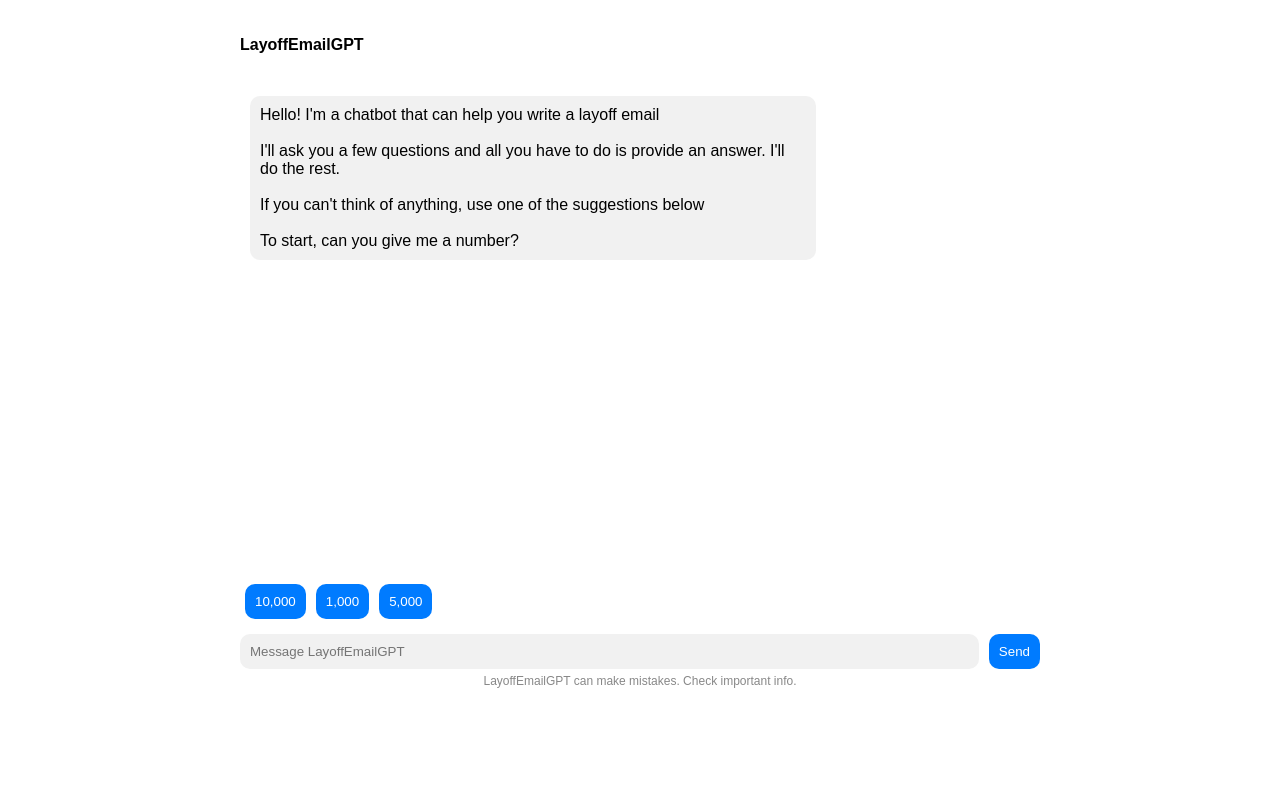
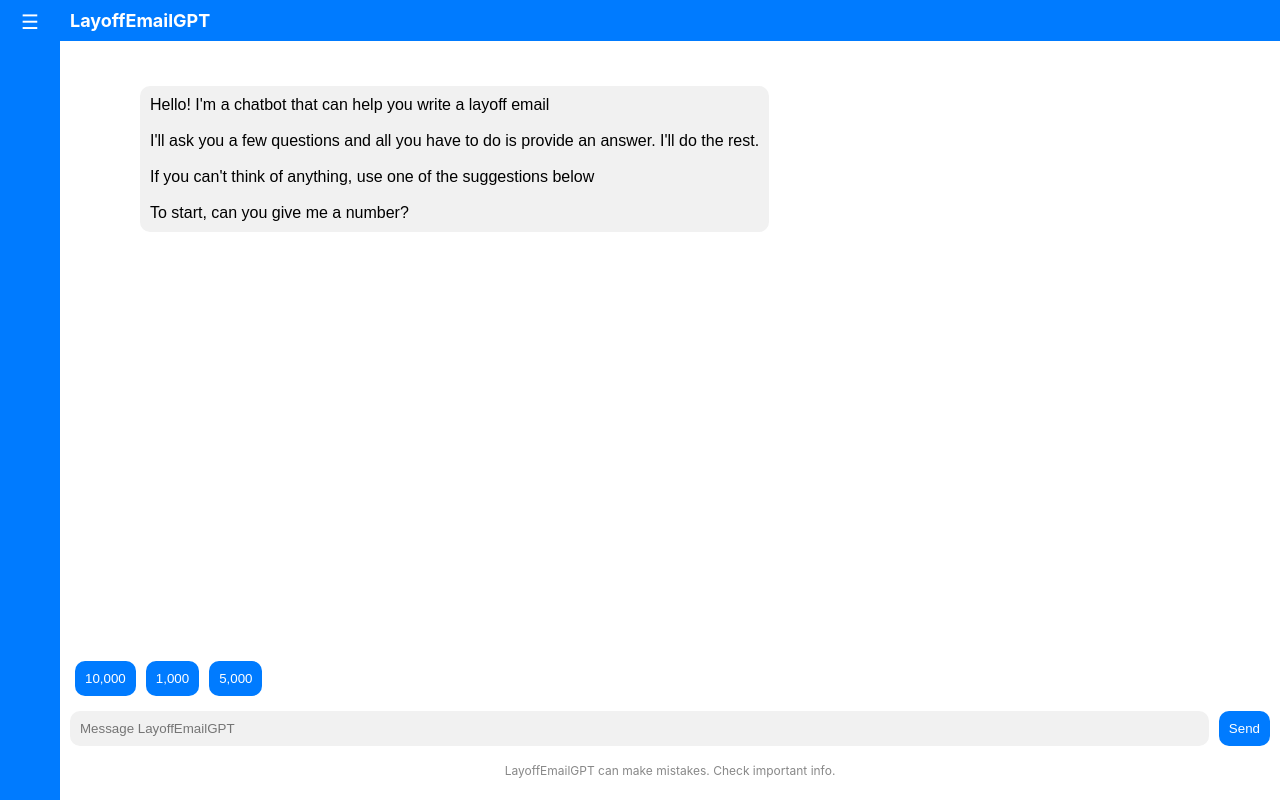
Before and after one commit to cameronellis71/layoff-email-generator, a React (Create React App) app: page / in a window 1280 px wide. Built offline with nearby package versions, Linux system fonts and the light colour scheme.

Commit message:
sidebar attempt #2

```diff
--- a/src/App.js
+++ b/src/App.js
@@ -2,6 +2,7 @@ import React, { useState, useRef, useEffect } from "react";
 
 function App() {
   // Predefined list of questions with unique suggestions
+  const [isSidebarOpen, setSidebarOpen] = useState(false);
   const questions = [
     { question: "Hello! I'm a chatbot that can help you write a layoff email\n\n" +
       "I'll ask you a few questions and all you have to do is provide an answer. I'll do the rest. " +
@@ -84,101 +85,173 @@ function App() {
     }
   };
 
-  // Hover states for buttons
-  const [hoverIndex, setHoverIndex] = useState(null);
-  const [isSendButtonHovered, setIsSendButtonHovered] = useState(false); // State for "Send" button hover
+  return (
+    <div style={{ display: "flex", height: "100vh", overflow: "hidden" }}>
+      {/* Sidebar */}
+      <div
+        style={{
+          position: isSidebarOpen ? "fixed" : "relative",
+          width: isSidebarOpen ? "250px" : "60px",
+          background: "#007bff",
+          color: "#fff",
+          height: "100%",
+          overflow: "hidden",
+          zIndex: 1000,
+          transition: "width 0.3s ease",
+        }}
+      >
+        <button
+          onClick={() => setSidebarOpen(!isSidebarOpen)}
+          style={{
+            background: "transparent",
+            color: "#fff",
+            border: "none",
+            fontSize: "20px",
+            cursor: "pointer",
+            padding: "10px",
+            textAlign: "center",
+            display: "block",
+            width: "100%",
+          }}
+        >
+          ☰
+        </button>
+        {isSidebarOpen && (
+          <div style={{ padding: "10px" }}>
+            <p>Option 1</p>
+            <p>Option 2</p>
+            <p>Option 3</p>
+          </div>
+        )}
+      </div>
 
-  return (
-    <div style={{ padding: "20px", width: "80%", maxWidth: "800px", margin: "auto", fontFamily: "Arial", height: "85vh", display: "flex", flexDirection: "column" }}>
-      <p><b>LayoffEmailGPT</b></p>
+      <div style={{ display: "flex", flexDirection: "column", flex: 1 }}>
+        {/* Horizontal Navigation Bar */}
+        <div
+          style={{
+            position: "fixed",
+            top: 0,
+            left: isSidebarOpen ? "250px" : "60px",
+            right: 0,
+            background: "#007bff",
+            color: "#fff",
+            padding: "10px",
+            display: "flex",
+            alignItems: "center",
+            justifyContent: "space-between",
+            zIndex: 1000,
+            transition: "left 0.3s ease",
+          }}
+        >
+          <p style={{ margin: 0, fontSize: "18px", fontWeight: "bold" }}>LayoffEmailGPT</p>
+        </div>
 
-      <div style={{ padding: "10px", flex: "1", overflowY: "scroll" }}>
+        {/* Chat History */}
+        <div
+          style={{
+            flex: "1",
+            padding: "20px",
+            paddingTop: "70px", // Account for the fixed navbar height
+            marginLeft: isSidebarOpen ? "250px" : "60px",
+            overflowY: "auto", // Enable scrolling for chat history
+            fontFamily: "Arial",
+            transition: "margin-left 0.3s ease",
+          }}
+        >
           {messages.map((msg, index) => (
             <div key={index} style={{ textAlign: msg.sender === "bot" ? "left" : "right" }}>
-          <p style={{
+              <p
+                style={{
                   background: msg.sender === "bot" ? "#f1f1f1" : "#007bff",
                   color: msg.sender === "bot" ? "#000" : "#fff",
                   display: "inline-block",
                   padding: "10px",
                   borderRadius: "10px",
                   maxWidth: "70%",
-          }}>
-            {/* Replace newlines with <br /> */}
+                }}
+              >
                 {msg.text.split("\n").map((line, i) => (
                   <span key={i}>
                     {line}
-                {i < msg.text.split("\n").length - 1 && <br />} {/* Add a line break between lines */}
+                    {i < msg.text.split("\n").length - 1 && <br />}
                   </span>
                 ))}
               </p>
             </div>
           ))}
-        {/* Empty div to serve as the scroll anchor */}
           <div ref={chatEndRef}></div>
         </div>
 
-      {/* Suggestion Buttons */}
-      {currentQuestionIndex < questions.length && (
-        <div style={{ marginTop: "10px" }}>
-          {questions[currentQuestionIndex]?.suggestions?.map((suggestion, index) => (
+        {/* Footer */}
+        <div
+          style={{
+            background: "#fff",
+            borderTop: "0px solid #ccc",
+            padding: "10px",
+            display: "flex",
+            flexDirection: "column",
+            marginLeft: isSidebarOpen ? "250px" : "0px", // Adjust margin for the sidebar
+            transition: "margin-left 0.3s ease",
+          }}
+        >
+          <div style={{ marginBottom: "10px" }}>
+            {currentQuestionIndex < questions.length &&
+              questions[currentQuestionIndex]?.suggestions?.map((suggestion, index) => (
                 <button
                   key={index}
                   onClick={() => handleSuggestionClick(suggestion)}
-              onMouseEnter={() => setHoverIndex(index)} // Set hover index
-              onMouseLeave={() => setHoverIndex(null)} // Remove hover index
                   style={{
                     margin: "5px",
                     padding: "10px",
-                background: hoverIndex === index ? "#0056b3" : "#007bff", // Darker blue on hover
+                    background: "#007bff",
                     color: "#fff",
                     border: "none",
                     borderRadius: "10px",
                     cursor: "pointer",
-                transition: "background 0.3s ease", // Smooth transition for hover effect
                   }}
                 >
                   {suggestion}
                 </button>
               ))}
           </div>
-      )}
-
-      {/* Input Box and Send Button */}
-      <div style={{ marginTop: "10px", display: "flex", flexDirection: "row", width: "100%" }}>
+          <div style={{ display: "flex", marginBottom: "5px" }}>
             <input
               type="text"
               value={input}
               onChange={(e) => setInput(e.target.value)}
               onKeyDown={handleKeyDown}
               placeholder="Message LayoffEmailGPT"
-          style={{ flex: "1", padding: "10px", border: "0px", borderRadius: "10px", background: "#f1f1f1" }}
+              style={{
+                flex: "1",
+                padding: "10px",
+                border: "0px",
+                borderRadius: "10px",
+                background: "#f1f1f1",
+              }}
             />
             <button
               onClick={() => {
                 handleSend(input);
                 setInput("");
               }}
-          onMouseEnter={() => setIsSendButtonHovered(true)} // Set hover state for "Send" button
-          onMouseLeave={() => setIsSendButtonHovered(false)} // Remove hover state for "Send" button
               style={{
+                marginLeft: "10px",
                 padding: "10px",
-            marginLeft: "10px",
-            background: isSendButtonHovered ? "#0056b3" : "#007bff", // Darker blue on hover
+                background: "#007bff",
                 color: "#fff",
                 border: "none",
                 borderRadius: "10px",
                 cursor: "pointer",
-            transition: "background 0.3s ease", // Smooth transition for hover effect
               }}
             >
               Send
             </button>
           </div>
-
-      {/* Text below the input box */}
-      <p style={{ fontSize: "12px", color: "#888", textAlign: "center", marginTop: "5px" }}>
+          <p style={{ fontSize: "12px", color: "#888", textAlign: "center" }}>
             LayoffEmailGPT can make mistakes. Check important info.
           </p>
+        </div>
+      </div>
     </div>
   );
 }
```
Lines whose indentation alone changed are shown as unchanged.
